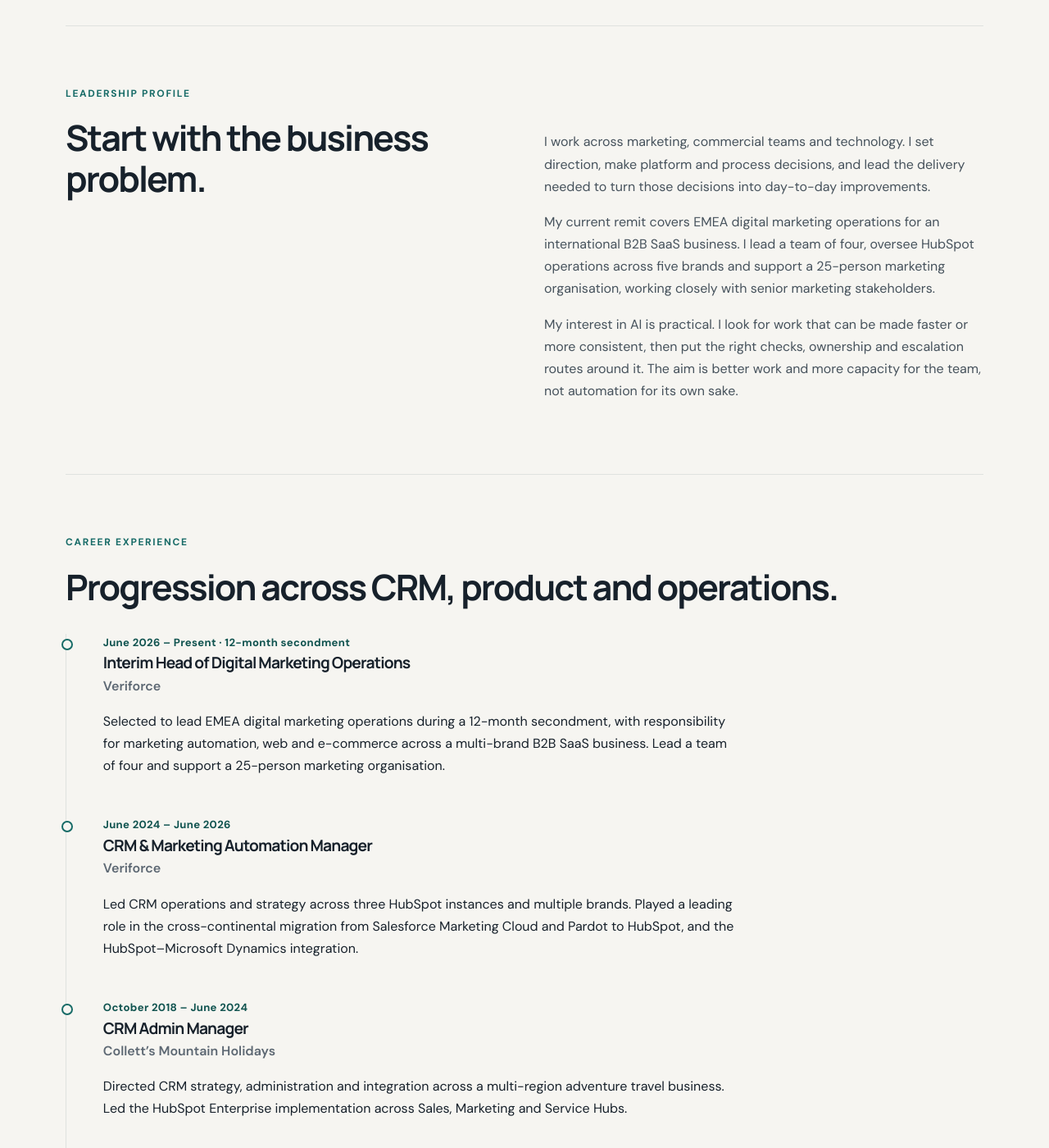
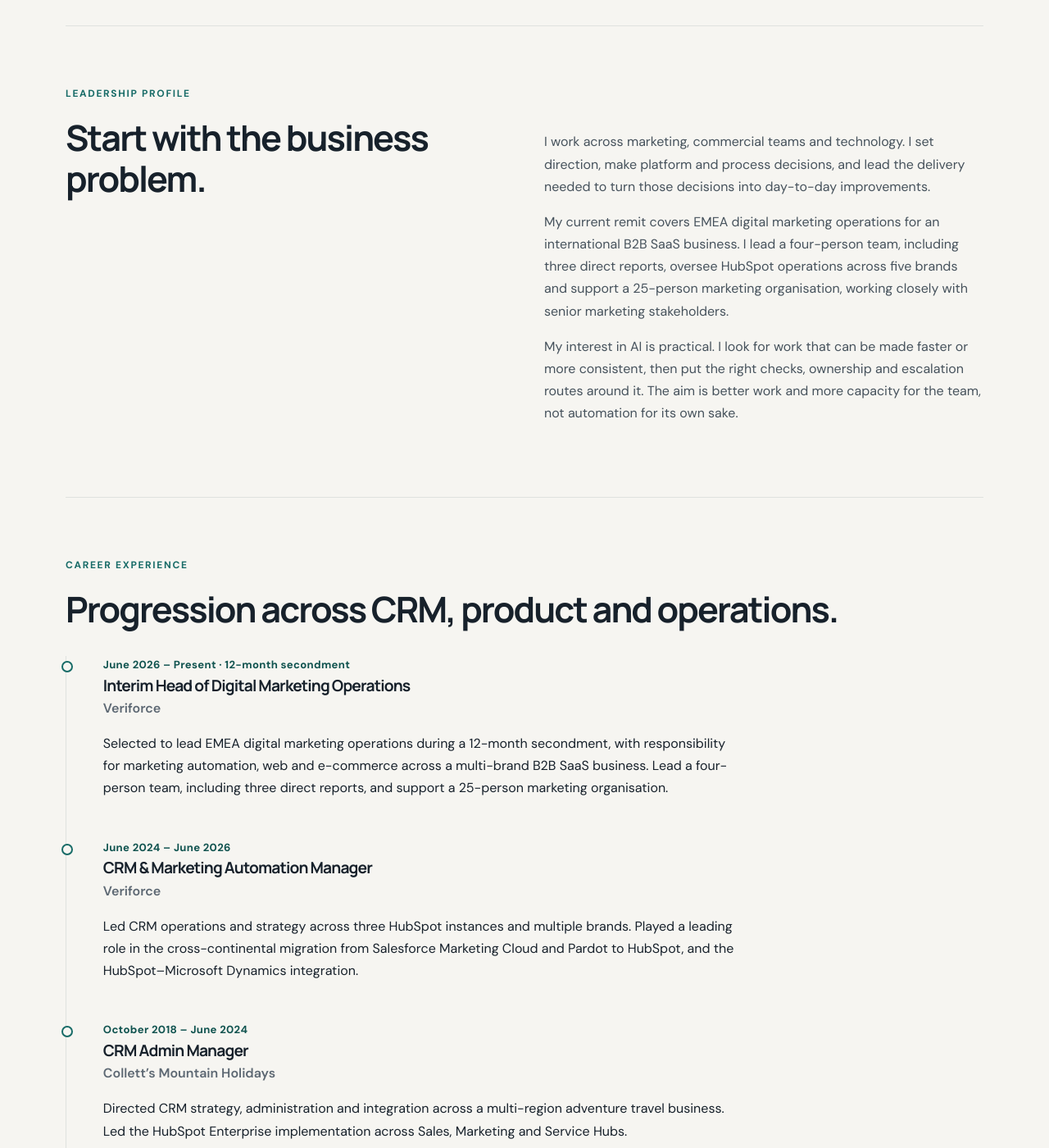
Before and after one commit to georgefwmurray/Marketing-Operations-Control-Centre, a Jekyll site: the page built from about.md, in a window 1280 px wide and 1400 px high, scrolled down 1136 px. Shown: the whole window at 82% size. Built offline with Jekyll 4.4.1, drawn with Linux system fonts in a browser that asks for light colours; some of the changed text lies outside the part shown.

Commit message:
Address review: factual consistency and clean internal links

```diff
--- a/about.md
+++ b/about.md
@@ -26,7 +26,7 @@ permalink: /about/
     <div><h2>Start with the business problem.</h2></div>
     <div class="prose">
       <p>I work across marketing, commercial teams and technology. I set direction, make platform and process decisions, and lead the delivery needed to turn those decisions into day-to-day improvements.</p>
-      <p>My current remit covers EMEA digital marketing operations for an international B2B SaaS business. I lead a team of four, oversee HubSpot operations across five brands and support a 25-person marketing organisation, working closely with senior marketing stakeholders.</p>
+      <p>My current remit covers EMEA digital marketing operations for an international B2B SaaS business. I lead a four-person team, including three direct reports, oversee HubSpot operations across five brands and support a 25-person marketing organisation, working closely with senior marketing stakeholders.</p>
       <p>My interest in AI is practical. I look for work that can be made faster or more consistent, then put the right checks, ownership and escalation routes around it. The aim is better work and more capacity for the team, not automation for its own sake.</p>
     </div>
   </div>
@@ -40,7 +40,7 @@ permalink: /about/
       <p class="career-dates">June 2026 – Present · 12-month secondment</p>
       <h3>Interim Head of Digital Marketing Operations</h3>
       <p class="career-employer">Veriforce</p>
-      <p>Selected to lead EMEA digital marketing operations during a 12-month secondment, with responsibility for marketing automation, web and e-commerce across a multi-brand B2B SaaS business. Lead a team of four and support a 25-person marketing organisation.</p>
+      <p>Selected to lead EMEA digital marketing operations during a 12-month secondment, with responsibility for marketing automation, web and e-commerce across a multi-brand B2B SaaS business. Lead a four-person team, including three direct reports, and support a 25-person marketing organisation.</p>
     </article>
     <article class="career-entry">
       <p class="career-dates">June 2024 – June 2026</p>
@@ -110,7 +110,7 @@ permalink: /about/
     <div>
       <p class="eyebrow">Next step</p>
       <h2>Open to senior marketing operations roles.</h2>
-      <p>Based in Cardiff, South Wales, I'm open to senior marketing operations, MarTech and marketing technology leadership roles across the UK, including hybrid opportunities in Bristol and the wider South West.</p>
+      <p>Based in South Wales, I'm open to senior marketing operations, MarTech and marketing technology leadership roles across the UK, including hybrid opportunities in Cardiff, Bristol and the wider South West.</p>
     </div>
   </div>
   <div class="actions">
```
